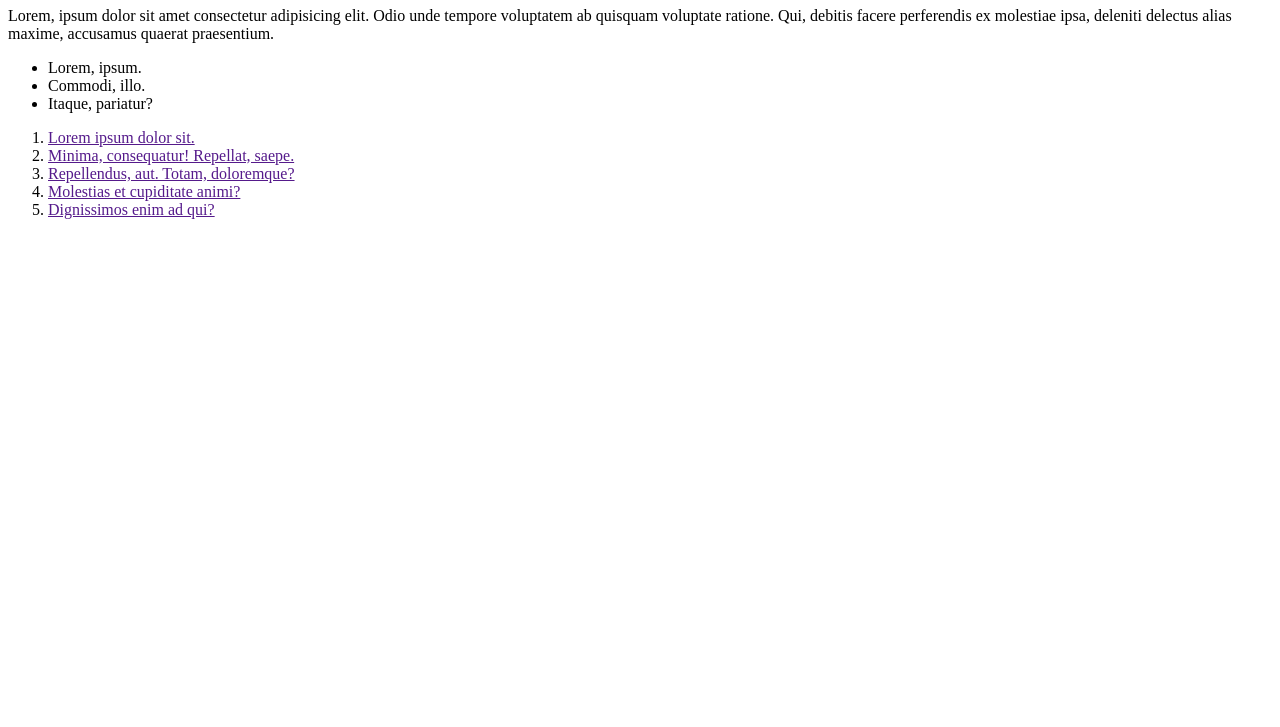
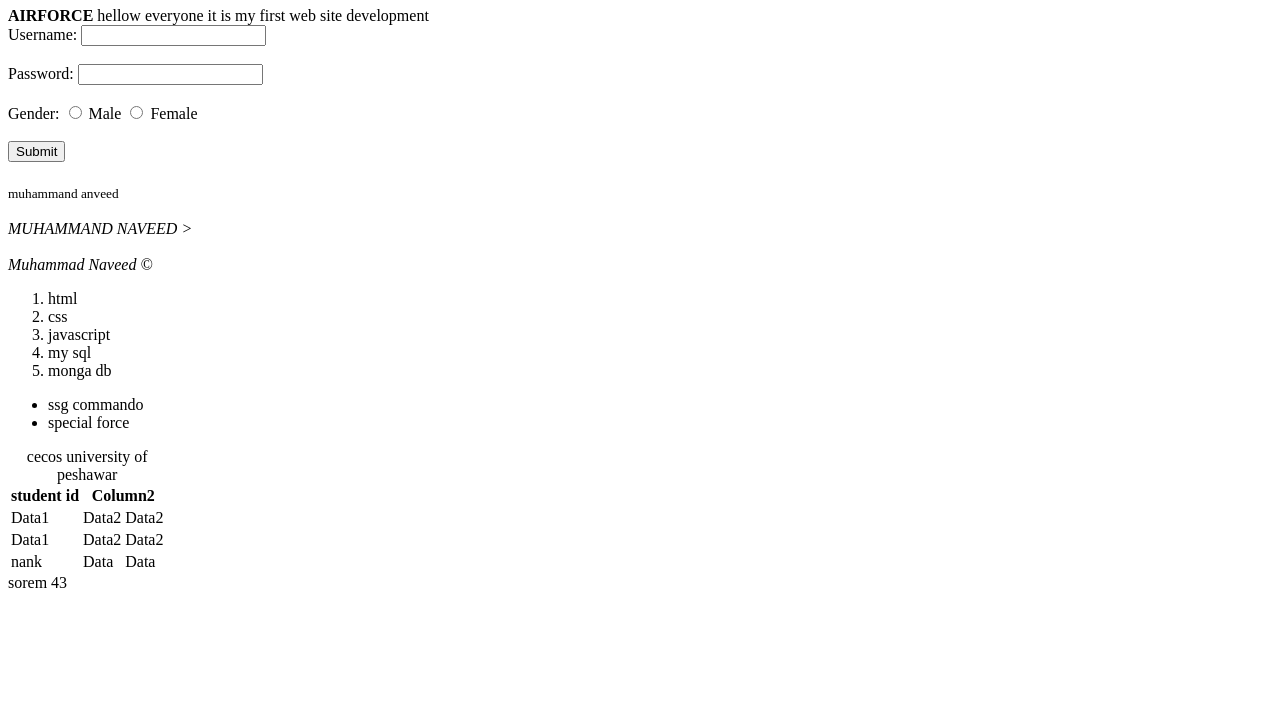
Before and after one commit to MuhammadHameed-2943/vcs, a plain HTML site: page index.html in a window 1280 px wide. Shown: the part 73-800 px from the top of the page. Drawn offline with Linux system fonts and the light colour scheme.

Commit message:
Add files via upload

```diff
--- a/index.html
+++ b/index.html
@@ -1,27 +1,94 @@
 <!DOCTYPE html>
 <html lang="en">
-
 <head>
     <meta charset="UTF-8">
     <meta name="viewport" content="width=device-width, initial-scale=1.0">
-    <title>Document</title>
+    <title>AIRFORCE</title>
+    <meta name="description" content="hellow how are you">
+    <link rel="stylesheet" href="style.css">
 </head>
+<h1>Naveed</h1>
+<body>
+    <strong>AIRFORCE</strong>
+    hellow everyone it is my first web site development
+    <form action="/submit" method="post">
+        <!-- Text input for username -->
+        <label for="username">Username:</label>
+        <input type="text" id="username" name="username" required>
+        <br><br>
 
-<body>
-    <h1>hello how are you?????</h1>
-    <p>Lorem, ipsum dolor sit amet consectetur adipisicing elit. Odio unde tempore voluptatem ab quisquam voluptate ratione. Qui, debitis facere perferendis ex molestiae ipsa, deleniti delectus alias maxime, accusamus quaerat praesentium.</p>
+        <!-- Password input -->
+        <label for="password">Password:</label>
+        <input type="password" id="password" name="password" required>
+        <br><br>
+
+        <!-- Radio buttons for gender -->
+        <label>Gender:</label>
+        <input type="radio" id="male" name="gender" value="male">
+        <label for="male">Male</label>
+        <input type="radio" id="female" name="gender" value="female">
+        <label for="female">Female</label>
+        <br><br>
+
+        <!-- Submit button -->
+        <input type="submit" value="Submit">
+      </form>
+      <br>
+      <sub>muhammand anveed </sub>
+      <br><br>
+    <em>MUHAMMAND NAVEED &gt;</em>
+
+    <br>
+    <br>
+<i>Muhammad Naveed &copy;</i>
+
+
+<ol>
+    <li>html</li>
+    <li>css</li>
+    <li>javascript</li>
+    <li>my sql</li>
+    <li>monga db</li>
+    </ol>
+
     <ul>
-        <li>Lorem, ipsum.</li>
-        <li>Commodi, illo.</li>
-        <li>Itaque, pariatur?</li>
-    </ul>
-    <ol>
-        <li><a href="">Lorem ipsum dolor sit.</a></li>
-        <li><a href="">Minima, consequatur! Repellat, saepe.</a></li>
-        <li><a href="">Repellendus, aut. Totam, doloremque?</a></li>
-        <li><a href="">Molestias et cupiditate animi?</a></li>
-        <li><a href="">Dignissimos enim ad qui?</a></li>
-    </ol>
+        <li>ssg commando</li>
+        <li>special force</li>
+        </ul>
+
+
+
+        <table>
+            <caption>cecos university of peshawar</caption>
+            <thead>
+            <tr>
+            <th>student id</th>
+            <th colspan="2">Column2</th>
+            </tr>
+            </thead>
+            <tbody>
+            <tr>
+            <td>Data1</td>
+            <td>Data2</td>
+            <td>Data2</td>
+            </tr>
+            <tr>
+            <td>Data1</td>
+            <td>Data2</td>
+            <td>Data2</td>
+            </tr>
+            </tbody>
+            <tfoot>
+            <tr>
+            <td>nank</td>
+            <td>Data</td>
+            <td>Data</td>
+            </tr>
+
+
+            </tfoot>
+            </table>
+            <section>sorem 43</section>
+    <script src="script.js"></script>
 </body>
-
 </html>
```
